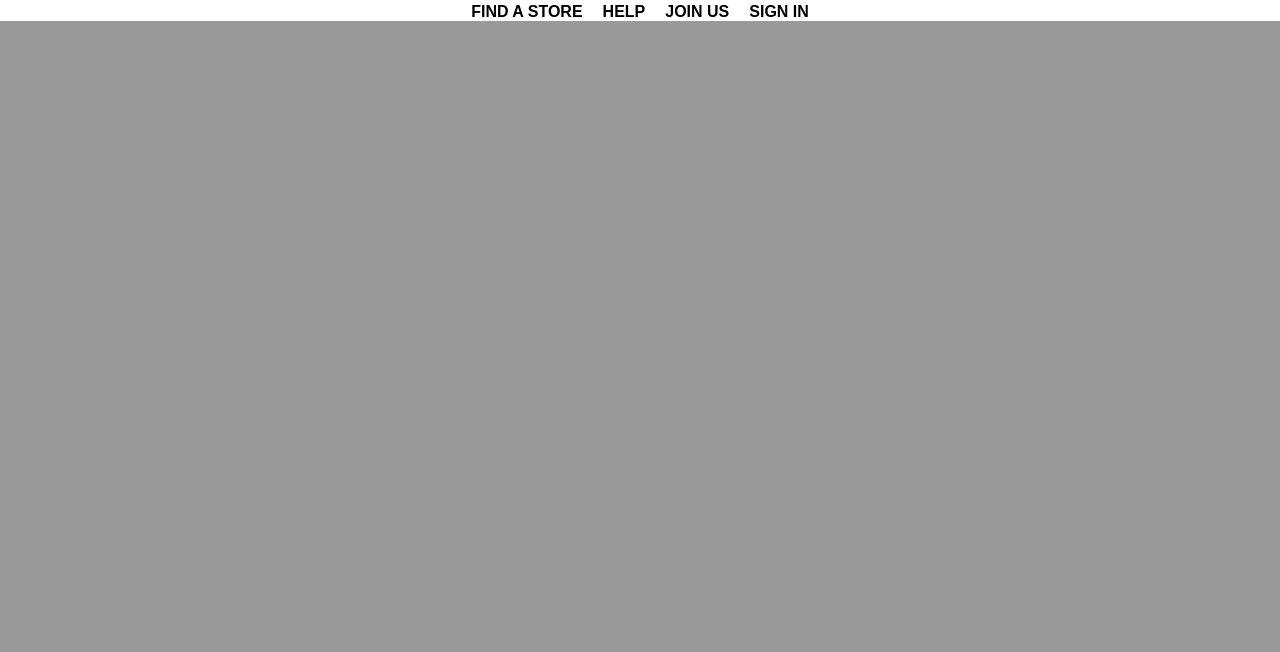
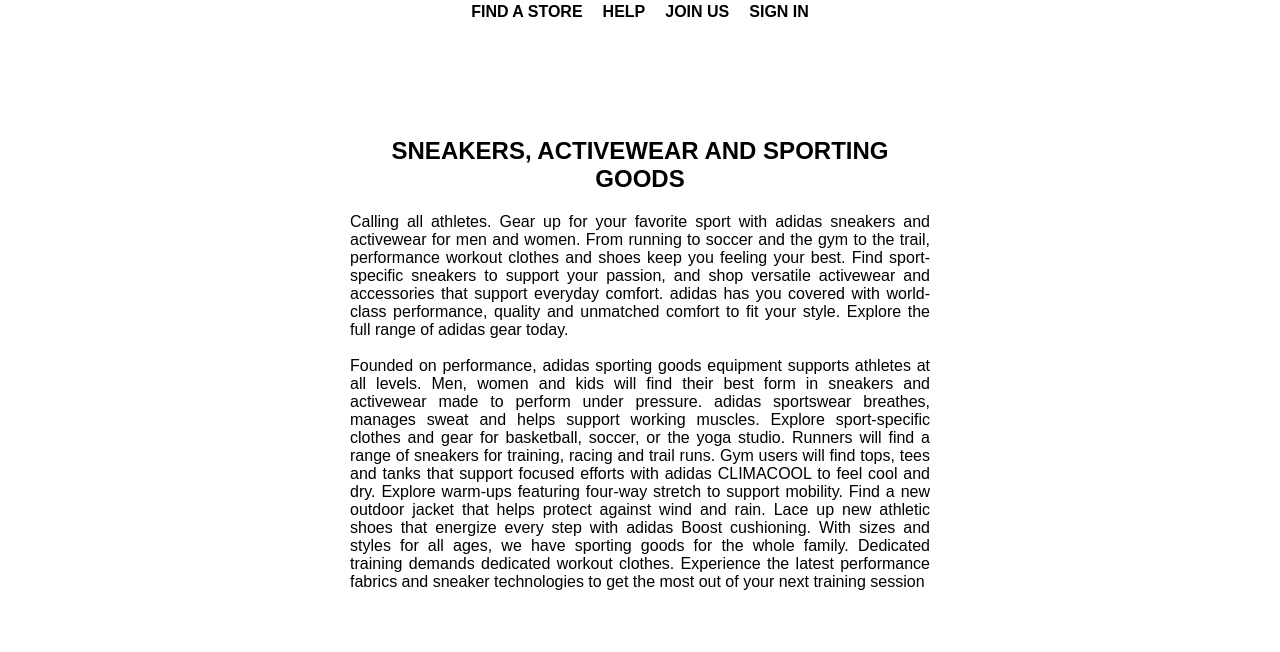
Before and after one commit to elnaxy12/Adidas-Etalase-Store-byGlng, a PHP site: page /FRONT/page-etalase.php in a window 1280 px wide. Shown: the part 2372-3024 px from the top of the page. Before the commit the page ends 2393 px from the top, so only its background shows below. Run offline with PHP 8.4, Linux system fonts and the light colour scheme; some web fonts are replaced.

Commit message:
git init

```diff
--- a/FRONT/page-etalase.css
+++ b/FRONT/page-etalase.css
@@ -262,8 +262,10 @@ body {
   .etalase-slide
   .slide
   .prototype
-  button.appreciate:hover {
-  color: red;
+  button.appreciate:hover
+  svg {
+  stroke: black;
+  fill: black;
 }
 
 .main-wrapper .container-slide .etalase-slide .slide p {
@@ -434,3 +436,54 @@ body {
 .adidas-content .col2 a:hover::after {
   width: 100%;
 }
+
+.main-wrapper .container-desk2 {
+  display: flex;
+  flex-direction: column;
+  align-items: center;
+  justify-content: center;
+
+  margin-top: 3pc;
+  padding: 3pc 0pc 3pc 0pc;
+}
+
+.main-wrapper .container-desk2 .col {
+  width: 50%;
+}
+
+.main-wrapper .container-desk2 .col p {
+  text-align: justify;
+}
+
+.main-wrapper .container-desk2 .col h2 {
+  text-align: center;
+}
+
+.main-wrapper .container-banner {
+  display: flex;
+  align-items: center;
+  justify-content: center;
+
+  background-image: url(https://media.giphy.com/avatars/adidas/9a5vNF3hPdU8/200h.JPG);
+  background-position: left;
+  background-repeat: no-repeat;
+  background-size: contain;
+
+  background-color: black;
+  color: white;
+  padding: 3pc 0pc 3pc 0pc;
+  margin-bottom: 3pc;
+}
+
+footer .footer-content {
+  display: flex;
+  align-items: center;
+  justify-content: center;
+
+  background-color: black;
+  color: white;
+}
+
+footer .footer-content p {
+  font-size: 12px;
+}
--- a/FRONT/page-etalase.php
+++ b/FRONT/page-etalase.php
@@ -129,7 +129,7 @@ $username = $_SESSION['username'] ?? 'guest';
                     </div>
                     <p class="price">$100</p>
                     <p class="title-product">SAMBA OG SHOES</p>
-                    <P class="badge-product">ORIGINALS</P>
+                    <P class="badge-product">MEN'S ORIGINALS</P>
                 </div>
                 <div class="slide">
                     <div class="prototype">
@@ -142,7 +142,7 @@ $username = $_SESSION['username'] ?? 'guest';
                     </div>
                     <p class="price">$60</p>
                     <p class="title-product">SWIFT RUN 1.0 SHOES</p>
-                    <P class="badge-product">SPORTSWEAR</P>
+                    <P class="badge-product">MEN'S SPORTSWEAR</P>
                 </div>
                 <div class="slide">
                     <div class="prototype">
@@ -155,7 +155,7 @@ $username = $_SESSION['username'] ?? 'guest';
                     </div>
                     <p class="price">$135</p>
                     <p class="title-product">ULTRABOOST 1.0 SHOES</p>
-                    <P class="badge-product">SPORTSWEAR</P>
+                    <P class="badge-product">MEN'S SPORTSWEAR</P>
                 </div>
                 <div class="slide">
                     <div class="prototype">
@@ -168,7 +168,7 @@ $username = $_SESSION['username'] ?? 'guest';
                     </div>
                     <p class="price">$120</p>
                     <p class="title-product">GAZELLA INDOOR SHOES</p>
-                    <P class="badge-product">ORIGINALS</P>
+                    <P class="badge-product">MEN'S ORIGINALS</P>
                 </div>
                 <div class="slide">
                     <div class="prototype">
@@ -194,7 +194,7 @@ $username = $_SESSION['username'] ?? 'guest';
                     </div>
                     <p class="price">$100</p>
                     <p class="title-product">SAMBA OG SHOES</p>
-                    <P class="badge-product">ORIGINALS</P>
+                    <P class="badge-product">MEN'S ORIGINALS</P>
                 </div>
                 <div class="slide">
                     <div class="prototype">
@@ -207,7 +207,7 @@ $username = $_SESSION['username'] ?? 'guest';
                     </div>
                     <p class="price">$135</p>
                     <p class="title-product">ULTRABOOST 1.0 SHOES</p>
-                    <P class="badge-product">SPORTSWEAR</P>
+                    <P class="badge-product">MEN'S SPORTSWEAR</P>
                 </div>
                 <div class="slide">
                     <div class="prototype">
@@ -220,7 +220,7 @@ $username = $_SESSION['username'] ?? 'guest';
                     </div>
                     <p class="price">$135</p>
                     <p class="title-product">ULTRABOOST 1.0 SHOES</p>
-                    <P class="badge-product">SPORTSWEAR</P>
+                    <P class="badge-product">MEN'S SPORTSWEAR</P>
                 </div>
             </div>
             <button class="btn-slider btn-next">
@@ -252,11 +252,11 @@ $username = $_SESSION['username'] ?? 'guest';
                                 <path d="M2 9.5a5.5 5.5 0 0 1 9.591-3.676.56.56 0 0 0 .818 0A5.49 5.49 0 0 1 22 9.5c0 2.29-1.5 4-3 5.5l-5.492 5.313a2 2 0 0 1-3 .019L5 15c-1.5-1.5-3-3.2-3-5.5" />
                             </svg>
                         </button>
-                        <img src="https://assets.adidas.com/images/w_600,f_auto,q_auto/606f418a01a14c419ac35e7c84a5e2d2_9366/Samba_OG_Shoes_Brown_JR0891_00_plp_standard.jpg" alt="">
+                        <img src="https://assets.adidas.com/images/w_600,f_auto,q_auto/49d73d8eaccb48ee89ee3feb82ce098c_9366/Samba_OG_shoes_Black_JI2734_00_plp_standard.jpg" alt="">
                     </div>
-                    <p class="price">$100</p>
+                    <p class="price">$110</p>
                     <p class="title-product">SAMBA OG SHOES</p>
-                    <P class="badge-product">ORIGINALS</P>
+                    <P class="badge-product">WOMEN'S ORIGINALS</P>
                 </div>
                 <div class="slide">
                     <div class="prototype">
@@ -265,11 +265,11 @@ $username = $_SESSION['username'] ?? 'guest';
                                 <path d="M2 9.5a5.5 5.5 0 0 1 9.591-3.676.56.56 0 0 0 .818 0A5.49 5.49 0 0 1 22 9.5c0 2.29-1.5 4-3 5.5l-5.492 5.313a2 2 0 0 1-3 .019L5 15c-1.5-1.5-3-3.2-3-5.5" />
                             </svg>
                         </button>
-                        <img src="https://assets.adidas.com/images/w_600,f_auto,q_auto/9da93feaffd84fa5baf15e0b9727687a_9366/Swift_Run_1.0_Shoes_Grey_JR6898_00_plp_standard.jpg" alt="">
+                        <img src="https://assets.adidas.com/images/w_600,f_auto,q_auto/6fb12406f5684eeea66762a868b73731_9366/SL_72_OG_Shoes_Brown_JI0189_00_plp_standard.jpg" alt="">
                     </div>
-                    <p class="price">$60</p>
-                    <p class="title-product">SWIFT RUN 1.0 SHOES</p>
-                    <P class="badge-product">SPORTSWEAR</P>
+                    <p class="price">$110</p>
+                    <p class="title-product">SL 72 OG SHOES</p>
+                    <P class="badge-product">WOMEN'S ORIGINALS</P>
                 </div>
                 <div class="slide">
                     <div class="prototype">
@@ -278,11 +278,11 @@ $username = $_SESSION['username'] ?? 'guest';
                                 <path d="M2 9.5a5.5 5.5 0 0 1 9.591-3.676.56.56 0 0 0 .818 0A5.49 5.49 0 0 1 22 9.5c0 2.29-1.5 4-3 5.5l-5.492 5.313a2 2 0 0 1-3 .019L5 15c-1.5-1.5-3-3.2-3-5.5" />
                             </svg>
                         </button>
-                        <img src="https://assets.adidas.com/images/w_600,f_auto,q_auto/e694f6e9261b48d6b255ca8a1388d3d5_9366/ULTRABOOST_1.0_SHOES_White_JR1987_HM1.jpg" alt="">
+                        <img src="https://assets.adidas.com/images/w_600,f_auto,q_auto/24ec18f0e35e491d8be5b38c9f09c11b_9366/SL_72_OG_Shoes_Brown_JS3981_00_plp_standard.jpg" alt="">
                     </div>
-                    <p class="price">$135</p>
-                    <p class="title-product">ULTRABOOST 1.0 SHOES</p>
-                    <P class="badge-product">SPORTSWEAR</P>
+                    <p class="price">$100</p>
+                    <p class="title-product">SL 72 OG SHOES</p>
+                    <P class="badge-product">WOMEN'S ORIGINALS</P>
                 </div>
                 <div class="slide">
                     <div class="prototype">
@@ -291,11 +291,11 @@ $username = $_SESSION['username'] ?? 'guest';
                                 <path d="M2 9.5a5.5 5.5 0 0 1 9.591-3.676.56.56 0 0 0 .818 0A5.49 5.49 0 0 1 22 9.5c0 2.29-1.5 4-3 5.5l-5.492 5.313a2 2 0 0 1-3 .019L5 15c-1.5-1.5-3-3.2-3-5.5" />
                             </svg>
                         </button>
-                        <img src="https://assets.adidas.com/images/w_600,f_auto,q_auto/911ec048adc4471f938af50867c2ad85_9366/Gazelle_Indoor_Shoes_Red_JI2063_00_plp_standard.jpg" alt="">
+                        <img src="https://assets.adidas.com/images/w_600,f_auto,q_auto/ad3d6d029e414c1ba24603629de60f5e_9366/Cow_Print_Samba_Long_Tongue_Shoes_White_JS3931_00_plp_standard.jpg" alt="">
                     </div>
-                    <p class="price">$120</p>
-                    <p class="title-product">GAZELLA INDOOR SHOES</p>
-                    <P class="badge-product">ORIGINALS</P>
+                    <p class="price">$130</p>
+                    <p class="title-product">COW PRINT SAMBA LONG TONGUE SHOES</p>
+                    <P class="badge-product">WOMEN'S ORIGINALS</P>
                 </div>
                 <div class="slide">
                     <div class="prototype">
@@ -304,11 +304,11 @@ $username = $_SESSION['username'] ?? 'guest';
                                 <path d="M2 9.5a5.5 5.5 0 0 1 9.591-3.676.56.56 0 0 0 .818 0A5.49 5.49 0 0 1 22 9.5c0 2.29-1.5 4-3 5.5l-5.492 5.313a2 2 0 0 1-3 .019L5 15c-1.5-1.5-3-3.2-3-5.5" />
                             </svg>
                         </button>
-                        <img src="https://assets.adidas.com/images/w_600,f_auto,q_auto/ed03f2b031b04884a8481cec1ccca4e2_9366/Adizero_EVO_SL_Shoes_Black_JP7149_00_plp_standard.jpg" alt="">
+                        <img src="https://assets.adidas.com/images/w_600,f_auto,q_auto/3f97a71da3ae4cb98250122966491184_9366/Samba_OG_Shoes_White_IG9030_00_plp_standard.jpg" alt="">
                     </div>
-                    <p class="price">$150</p>
-                    <p class="title-product">ADIZERO EVO SL SHOES</p>
-                    <P class="badge-product">PERFORMANCE</P>
+                    <p class="price">$100</p>
+                    <p class="title-product">SAMBA OG SHOES</p>
+                    <P class="badge-product">WOMEN'S ORIGINALS</P>
                 </div>
                 <div class="slide">
                     <div class="prototype">
@@ -317,11 +317,11 @@ $username = $_SESSION['username'] ?? 'guest';
                                 <path d="M2 9.5a5.5 5.5 0 0 1 9.591-3.676.56.56 0 0 0 .818 0A5.49 5.49 0 0 1 22 9.5c0 2.29-1.5 4-3 5.5l-5.492 5.313a2 2 0 0 1-3 .019L5 15c-1.5-1.5-3-3.2-3-5.5" />
                             </svg>
                         </button>
-                        <img src="https://assets.adidas.com/images/w_600,f_auto,q_auto/ee99b4b9bde74f30a933a8bf011911ae_9366/Samba_OG_Shoes_Black_B75807_00_plp_standard.jpg" alt="">
+                        <img src="https://assets.adidas.com/images/w_600,f_auto,q_auto/1f525b85b19a4eda86742e0f46413bcf_9366/Samba_Long_Tongue_Shoes_White_JR5998_00_plp_standard.jpg" alt="">
                     </div>
-                    <p class="price">$100</p>
-                    <p class="title-product">SAMBA OG SHOES</p>
-                    <P class="badge-product">ORIGINALS</P>
+                    <p class="price">$120</p>
+                    <p class="title-product">SAMBA LONG TONGUE SHOES</p>
+                    <P class="badge-product">WOMEN'S ORIGINALS</P>
                 </div>
                 <div class="slide">
                     <div class="prototype">
@@ -330,11 +330,11 @@ $username = $_SESSION['username'] ?? 'guest';
                                 <path d="M2 9.5a5.5 5.5 0 0 1 9.591-3.676.56.56 0 0 0 .818 0A5.49 5.49 0 0 1 22 9.5c0 2.29-1.5 4-3 5.5l-5.492 5.313a2 2 0 0 1-3 .019L5 15c-1.5-1.5-3-3.2-3-5.5" />
                             </svg>
                         </button>
-                        <img src="https://assets.adidas.com/images/w_600,f_auto,q_auto/f0ca2dd8bdb84a2ab11faacb8802c4dc_9366/Ultraboost_1.0_Shoes_White_HQ4202_HM1.jpg" alt="">
+                        <img src="https://assets.adidas.com/images/w_600,f_auto,q_auto/89282cea6ef8495caff848b041a0a3ce_9366/Samba_OG_Shoes_Black_IE5836_00_plp_standard.jpg" alt="">
                     </div>
-                    <p class="price">$135</p>
-                    <p class="title-product">ULTRABOOST 1.0 SHOES</p>
-                    <P class="badge-product">SPORTSWEAR</P>
+                    <p class="price">$100</p>
+                    <p class="title-product">SAMBA OG SHOES</p>
+                    <P class="badge-product">WOMEN'S ORIGINALS</P>
                 </div>
                 <div class="slide">
                     <div class="prototype">
@@ -343,11 +343,11 @@ $username = $_SESSION['username'] ?? 'guest';
                                 <path d="M2 9.5a5.5 5.5 0 0 1 9.591-3.676.56.56 0 0 0 .818 0A5.49 5.49 0 0 1 22 9.5c0 2.29-1.5 4-3 5.5l-5.492 5.313a2 2 0 0 1-3 .019L5 15c-1.5-1.5-3-3.2-3-5.5" />
                             </svg>
                         </button>
-                        <img src="https://assets.adidas.com/images/w_600,f_auto,q_auto/507b9464089e4c818536b4613435aebf_9366/Samba_OG_Shoes_Blue_ID2056_00_plp_standard.jpg" alt="">
+                        <img src="https://assets.adidas.com/images/w_600,f_auto,q_auto/b668a22ed8ee475e87beafeeedb96657_9366/Samba_OG_Shoes_Silver_JR0035_00_plp_standard.jpg" alt="">
                     </div>
-                    <p class="price">$135</p>
-                    <p class="title-product">ULTRABOOST 1.0 SHOES</p>
-                    <P class="badge-product">SPORTSWEAR</P>
+                    <p class="price">$100</p>
+                    <p class="title-product">SAMBA OG SHOES</p>
+                    <P class="badge-product">WOMEN'S ORIGINALS</P>
                 </div>
             </div>
             <button class="btn-slider btn-next2">
@@ -379,6 +379,35 @@ $username = $_SESSION['username'] ?? 'guest';
             <a>SIGN IN</a>
         </div>
     </div>
+
+    <!--desk2-->
+    <div class="main-wrapper">
+        <div class="container-desk2">
+            <div class="col">
+                <h2>SNEAKERS, ACTIVEWEAR AND SPORTING GOODS</h2>
+                <p>Calling all athletes. Gear up for your favorite sport with adidas sneakers and activewear for men and women. From running to soccer and the gym to the trail, performance workout clothes and shoes keep you feeling your best. Find sport-specific sneakers to support your passion, and shop versatile activewear and accessories that support everyday comfort. adidas has you covered with world-class performance, quality and unmatched comfort to fit your style. Explore the full range of adidas gear today.
+                    <br>
+                    <br>
+                    Founded on performance, adidas sporting goods equipment supports athletes at all levels. Men, women and kids will find their best form in sneakers and activewear made to perform under pressure. adidas sportswear breathes, manages sweat and helps support working muscles. Explore sport-specific clothes and gear for basketball, soccer, or the yoga studio. Runners will find a range of sneakers for training, racing and trail runs. Gym users will find tops, tees and tanks that support focused efforts with adidas CLIMACOOL to feel cool and dry. Explore warm-ups featuring four-way stretch to support mobility. Find a new outdoor jacket that helps protect against wind and rain. Lace up new athletic shoes that energize every step with adidas Boost cushioning. With sizes and styles for all ages, we have sporting goods for the whole family. Dedicated training demands dedicated workout clothes. Experience the latest performance fabrics and sneaker technologies to get the most out of your next training session
+                </p>
+            </div>
+        </div>
+    </div>
+
+
+    <!--banner-promo-->
+    <div class="main-wrapper">
+        <div class="container-banner">
+            <h1>JOIN OUR ADICLUB & GET 15% OFF</h2>
+        </div>
+    </div>
+
+    <!--footer-allContent-->
+    <footer>
+        <div class="footer-content">
+            <p>byGlng &copy; 2025 Gilang Arya | adidas America, Inc.</p>
+        </div>
+    </footer>
 
     <script>
         // =======================
```
